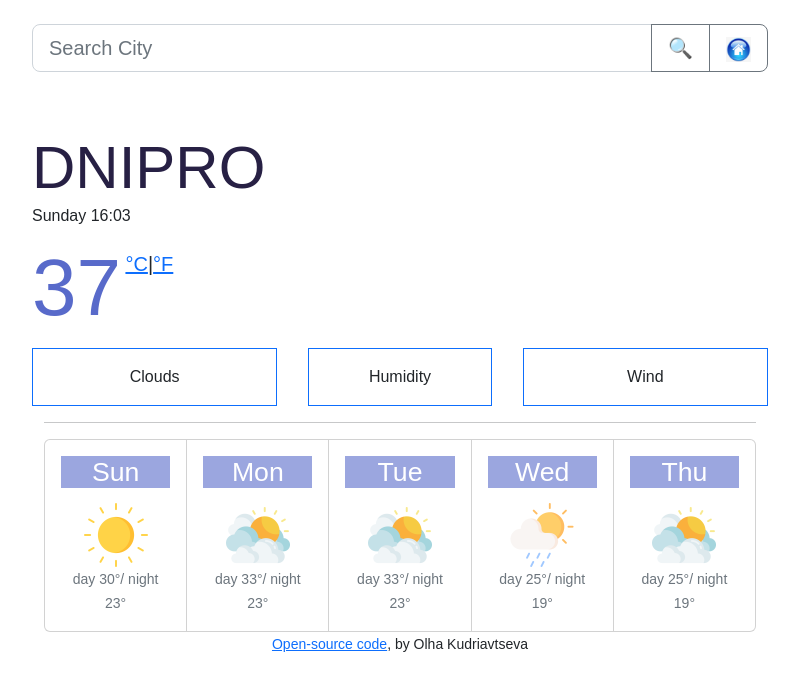
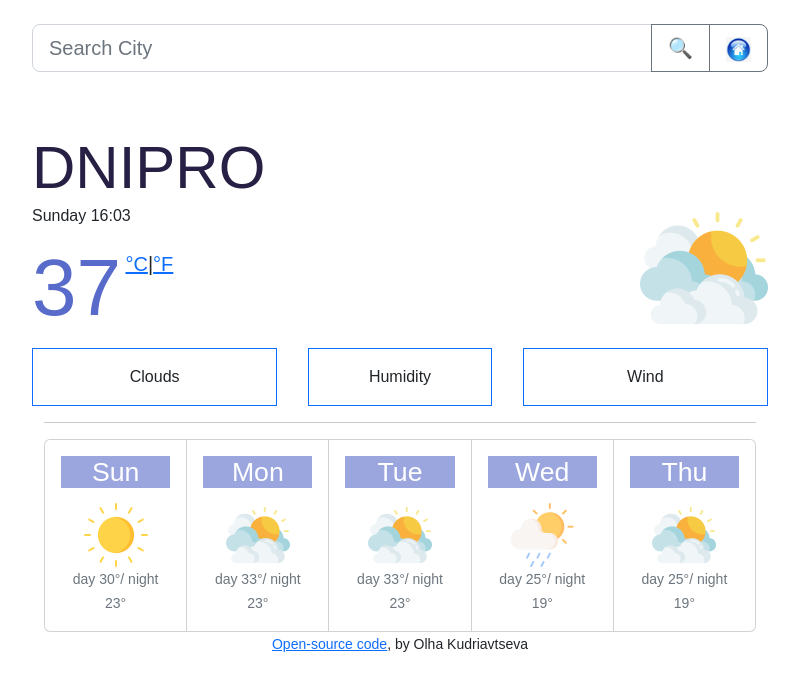
Before and after one commit to FullMoonRaccoon/weather-app, a website built with Parcel: page index.html in a window 1280 px wide. Shown: the whole page, without its empty margins (240-1039 px from the left). Built offline with nearby package versions, Linux system fonts and the light colour scheme.

Commit message:
Added current weather icon

```diff
--- a/index.html
+++ b/index.html
@@ -30,9 +30,21 @@
       <h1>
         Dnipro
       </h1>
-      <div class="current-date"></div>
-      <span class="temperature">37</span>
-      <span class="temperature-units"><a href="#" id="celsium">°C</a>|<a href="#" id="fahrenheit">°F</a></span>
+
+<div class="row">
+  <div class="col-6">
+    <div class="current-date"></div>
+    <span class="temperature">37</span>
+    <span class="temperature-units"><a href="#" id="celsium">°C</a>|<a href="#" id="fahrenheit">°F</a></span>
+  </div>
+    <div class="col-6 ">
+      <img src="src/images/mostly_cloudy.png" class = "current-weather-icon " id="weatherIcon" alt="Mostly cloudy">
+
+    </div>
+
+</div>
+
+
 
 
       <div class="container text-center">
--- a/src/styles.css
+++ b/src/styles.css
@@ -35,6 +35,10 @@ li {
   line-height: 20px;
 }
 
+.current-weather-icon {
+  width: 128px;
+  float: right;
+}
 .weather-icon {
   width: 64px;
 }
```
